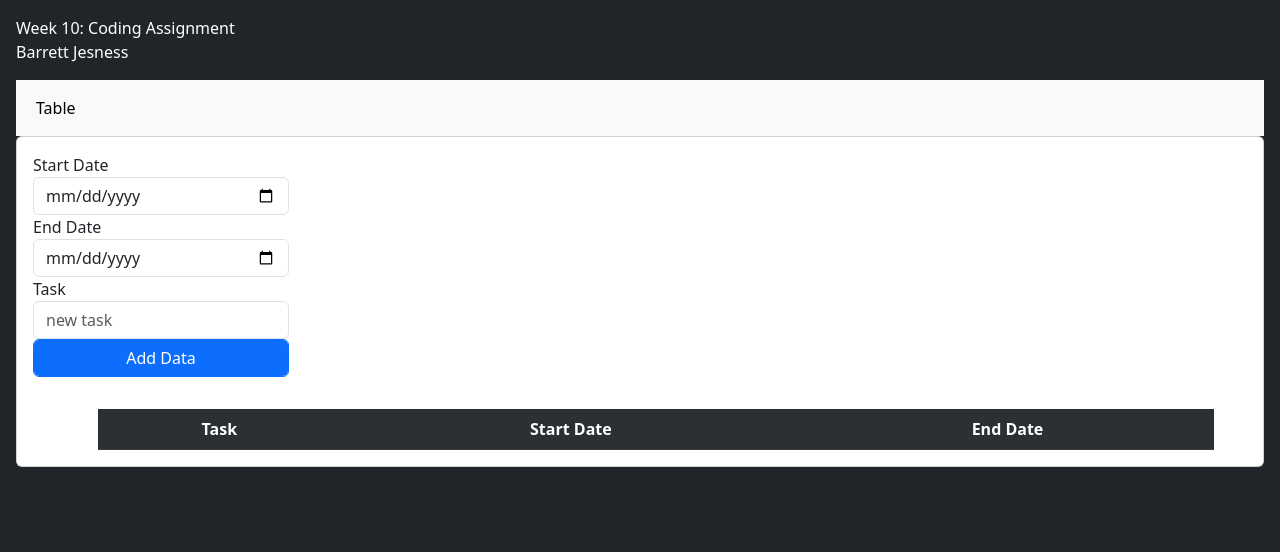
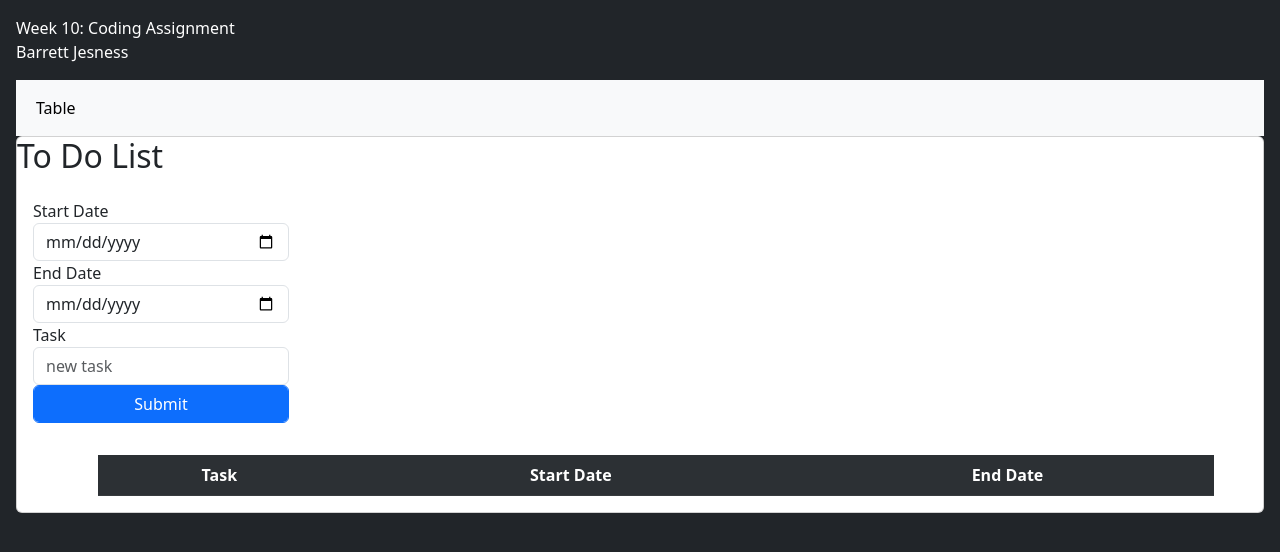
Before and after one commit to bjesness/week10assignment, a website: page index.html in a window 1280 px wide. Drawn offline with nearby package versions, Linux system fonts and the light colour scheme.

Commit message:
second commit

```diff
--- a/index.html
+++ b/index.html
@@ -50,7 +50,9 @@ my plan - edit the week 9 assignment, my page1.html had a table in it, second: f
         <!-- enter page date here *****************************************************************************************************-->
 
         <!-- create form for user, following video mostly, slight changes-->
+
         <div class="card">
+            <h2>To Do List</h2>
             <div class="card-body" style="width: 18rem">
                 <div class="row">
                     <div class="col-sm">
@@ -78,7 +80,7 @@ my plan - edit the week 9 assignment, my page1.html had a table in it, second: f
                 </div>
 
                 <!-- insert button -->
-                <button id="add" class="btn btn-primary form-control">Add Data</button>
+                <button id="add" class="btn btn-primary form-control">Submit</button>
 
             </div> <!-- end card div-->
 
```
